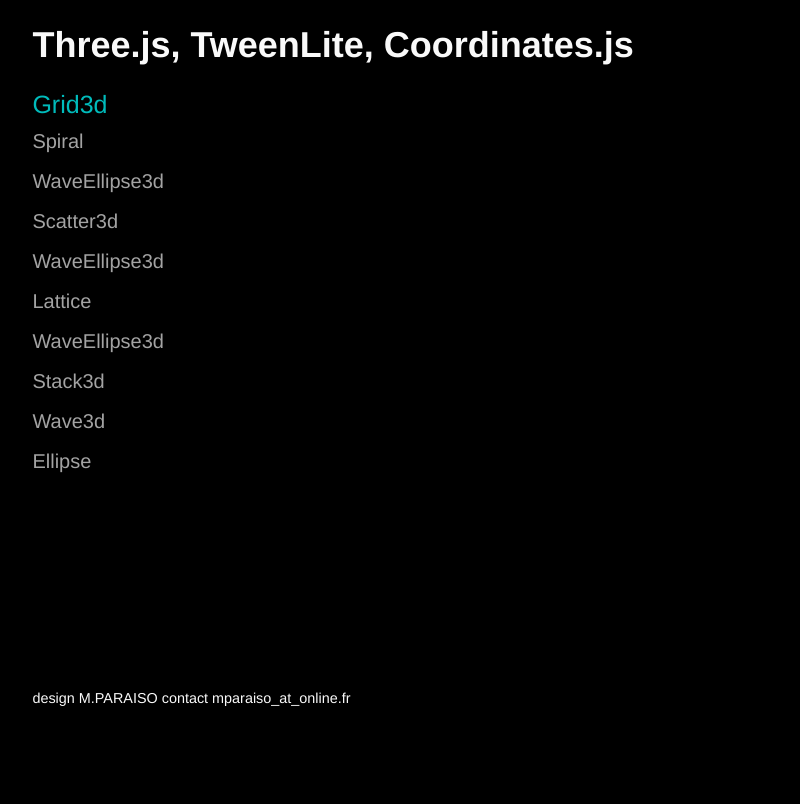
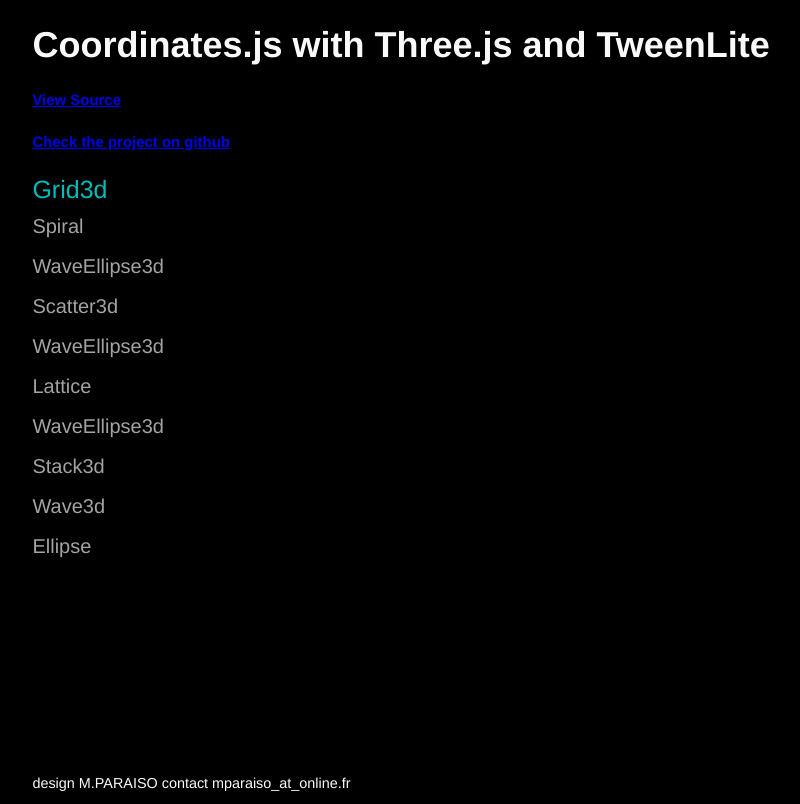
Before and after one commit to Mparaiso/Coordinates.js, a plain HTML site: page exemple/three/index.html in a window 1280 px wide. Shown: the whole page, without its empty margins (102-902 px from the left). Drawn offline with Linux system fonts and the light colour scheme.

Commit message:
exemple changed

```diff
--- a/exemple/three/index.html
+++ b/exemple/three/index.html
@@ -41,7 +41,9 @@
   </head>
   <body>
     <div id="wrapper">
-      <h1>Three.js, TweenLite, Coordinates.js </h1>
+      <h1>Coordinates.js with Three.js and TweenLite </h1>
+      <h5><a href="https://raw.github.com/Mparaiso/Coordinates.js/master/exemple/three/main.js">View Source</a> </h5>
+      <h5><a href="https://github.com/Mparaiso/Coordinates.js">Check the project on github</a></h5>
       <div id='container'>
         <div id="target">
         </div>
@@ -59,58 +61,5 @@
     <script type='text/javascript'>
       main();
     </script>
-   <!-- <script src="https://gist.github.com/3169621.js?file=main.js"></script>-->
-    <!--
-      création de texts représentant chaque layout présent dans le tableau layouts
-      function createTextGroup(scene,layouts){
-        var scene = scene;
-        layoutNames=[];
-        textGroup = new THREE.Object3D();
-        textLayout = new Coordinates.layouts.twoodee.Grid(100,1700,1,layouts.length);
-        textLayout.validateObject= validateObject;
-        textLayout.render = renderLayout;
-
-        for(var i=layouts.length-1;i>=0;i - - ){
-          console.log(layouts[i].toString())
-          var material = new THREE.MeshBasicMaterial( { color: 0xCCCCCC, wireframe: false ,opacity:0.5} );
-          var geometry = new THREE.TextGeometry(layouts[i].toString(),{
-                 size: 100,
-                 height: 3,
-                 curveSegments: 1,
-                 font: "helvetiker",
-                 weight: "bold",
-                 style: "normal",
-          });
-          layoutNames[i] = new THREE.Mesh( geometry, material );
-          textGroup.add(layoutNames[i]);
-          textLayout.addNode(layoutNames[i]);
-        }
-
-        textLayout.updateAndRender();
-        scene.add(textGroup);
-        textGroup.position.x = INITIAL_TEXT_LAYOUT_X;
-        textGroup.position.z = INITIAL_TEXT_LAYOUT_Y;
-        textGroup.position.y = INITIAL_TEXT_LAYOUT_Z;
-        layoutNames[0].material.color =  SELECTED_LAYOUT_COLOR;
-        layoutNames[0].material.opacity =  1;
-        INITIAL_TEXT_Z = layoutNames[0].position.z;
-        INITIAL_TEXT_X = layoutNames[0].position.x;
-      }
-
-      function animateLayoutNames(){
-        tweenTop(textGroup,-INITIAL_TEXT_LAYOUT_Y-textLayout.nodes[iter%textLayout.size].y);
-        for(var i=0;i<layoutNames.length;i++){
-          if(i == iter % layoutNames.length ){
-            layoutNames[i].material.color  = SELECTED_LAYOUT_COLOR ;
-            layoutNames[i].material.opacity  = 1 ;
-            TweenLite.to(layoutNames[i].position,1,{x:INITIAL_TEXT_X,ease:Power4.easeInOut});
-          }else{
-            layoutNames[i].material.color = UNSELECTED_LAYOUT_COLOR ;
-            layoutNames[i].material.opacity = 0.5 ;
-            TweenLite.to(layoutNames[i].position,1,{x:INITIAL_TEXT_X-900,ease:Power4.easeInOut});
-          }
-        }
-      }
-    -->
   </body>
 </html>
```
Also changed, not shown: README.md.
